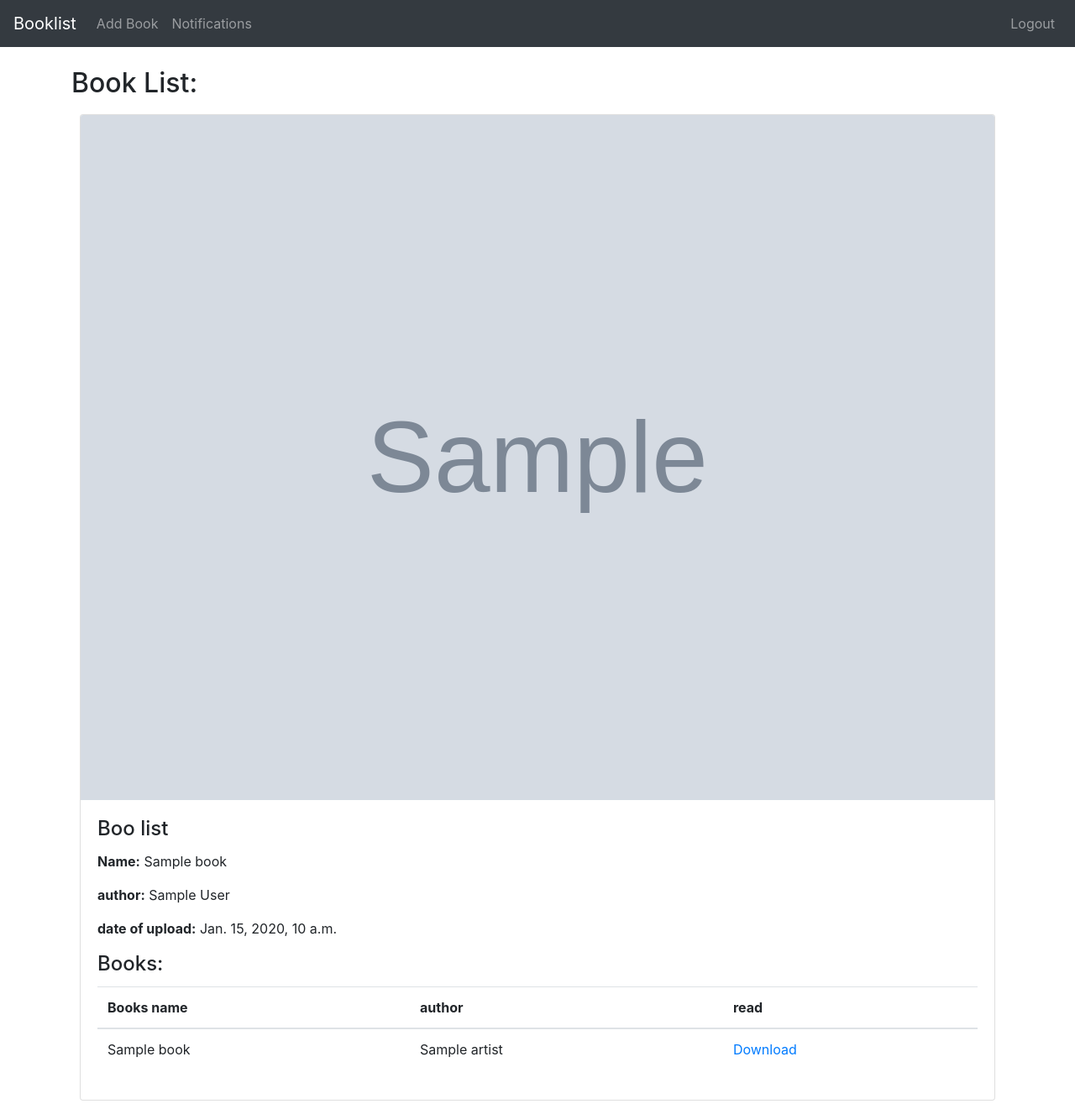
After one commit to Raghavareddy21/Library-management-system, a Django app: template Library/libadmin/templates/libadmin/details.html in a window 1280 px wide. The commit adds this page. Shown: the whole page at 84% size. Run offline with Django 3.2, Linux system fonts and the light colour scheme; the template is opened without the code that fills it: most values are stand-ins (such as "Sample title", 1, 10 or a date in 2020); grey boxes marked "Sample" are stand-in pictures; some libraries are stand-ins or nearby versions.

Commit message:
21/07/18

```diff
--- a/Library/libadmin/templates/libadmin/addbook.html
+++ b/Library/libadmin/templates/libadmin/addbook.html
@@ -0,0 +1,4 @@
+{% extends 'libadmin/nav.html' %}
+{% block content %}
+
+{% endblock %}
--- /dev/null
+++ b/Library/libadmin/templates/libadmin/details.html
@@ -0,0 +1,42 @@
+{% extends 'libadmin/nav.html' %}
+{% block content %}
+<div class="container">
+  <br>
+<h2>Book List:</h2>
+<div class="row">
+<div class="col-md-12">
+<div class="card" style="margin:10px;">
+    <img class="card-img-top" src="{{ books.image.url }}" alt="{{books.name}} image" style="width:100%;">
+    <div class="card-body">
+      <h4 class="card-title">Boo list</h4>
+      <p class="card-text"><b>Name:</b> {{ books.name }}</p>
+      <p class="card-text"><b>author:</b> {{ books.author }}</p>
+      <p class="card-text"><b>date of upload:</b> {{ books.upload_date }}</p>
+        <h4 class="card-title">Books:</h4>
+          <table class="table table-hover">
+            <thead>
+              <tr>
+                <th>Books name</th>
+                <th>author</th>
+                <th>read</th>
+              </tr>
+            </thead>
+            <tbody>
+            {% for boos in books.books_set.all %}
+            <tr>
+              <td> {{books.book_name}} </td>
+              <td> {{book.artist}} </td>
+              <td> <a href="{{books.books_location.url}}" download>
+                    Download
+                  </a>
+                 </td>
+           </tr>
+            {% endfor %}
+          </tbody>
+        </table>
+    </div>
+  </div>
+  </div>
+</div>
+</div>
+{% endblock %}
--- a/Library/libadmin/templates/libadmin/nav.html
+++ b/Library/libadmin/templates/libadmin/nav.html
@@ -16,13 +16,20 @@
   			<a class="nav-link" href="/libadmin/addbook">Add Book</a>
   		</li>
   	</ul>
+    <ul class="navbar-nav">
+      <li class="nav-item">
+        <a class="nav-link" href="/libadmin/Notifications">Notifications</a>
+      </li>
+    </ul>
   	<ul class="navbar-nav ml-auto">
   		<li class="nav-item">
   			<div align="right">
-  				<a class="nav-link" href="/libadmin/logout">Logout</a>
+  				<a class="nav-link" href="/adminauth/logout">Logout</a>
   			</div>
   		</li>
   	</ul>
   </nav>
+  {% block content %}
+{% endblock %}
 </body>
 </html>
```
Also changed, not shown: Library/libadmin/templates/libadmin/Home.html (+28 -0 lines), Library/libadmin/templates/libadmin/booklist.html (added, +44 -0 lines), Library/libadmin/templates/libadmin/list.html (+28 -0 lines), Library/db.sqlite3, Library/libadmin/migrations/0009_auto_20180721_1616.py (added), Library/libadmin/migrations/0010_auto_20180721_0745.py (added).
